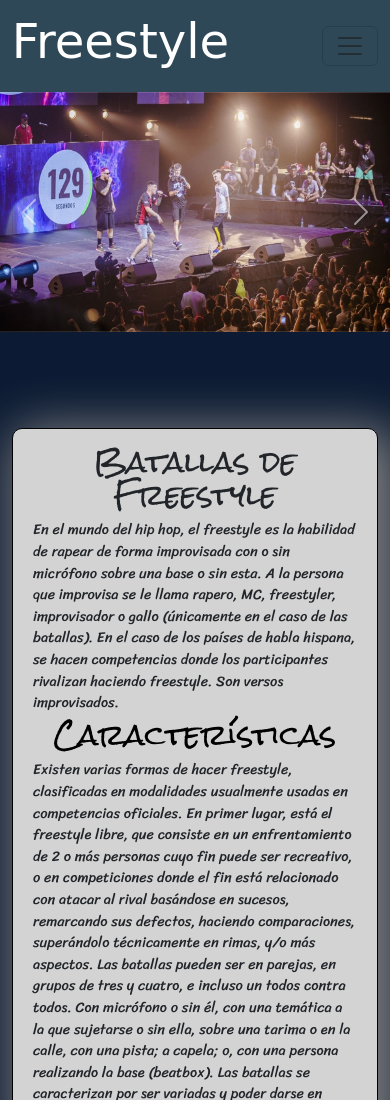
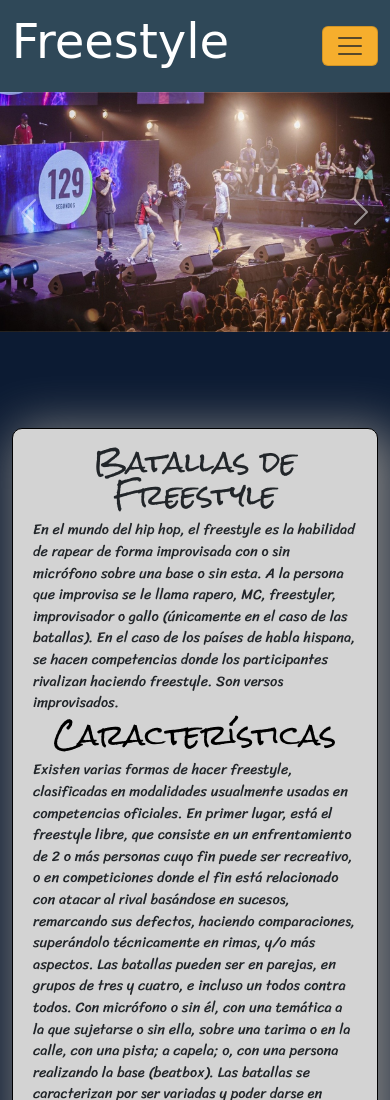
Before and after one commit to DanielOchoa77/desarrollo-web-coder-house, a plain HTML site: page index.html in a window 390 px wide. Shown: the top 1100 px of the page. Drawn offline with nearby package versions, Linux system fonts and the light colour scheme; a web font is replaced by a local one.

Commit message:
Ajsutes Finales color menu mobile

```diff
--- a/css/style.css
+++ b/css/style.css
@@ -177,6 +177,10 @@ textarea {
     height: 45rem;
 }
 
+.navbar-toggler{
+    background-color: #F6AE2D;
+}
+
 @-webkit-keyframes heartBeat {
     0% {
         -webkit-transform: scale(1);
```
